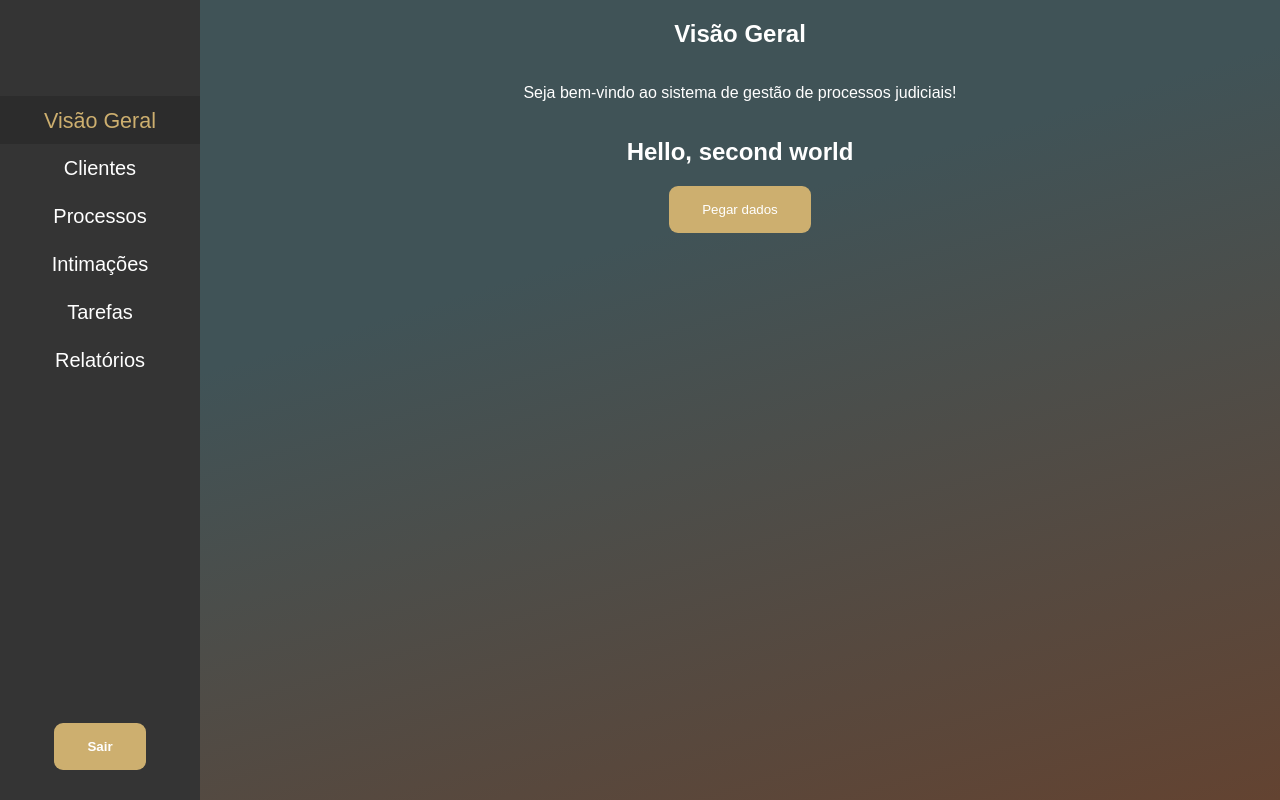
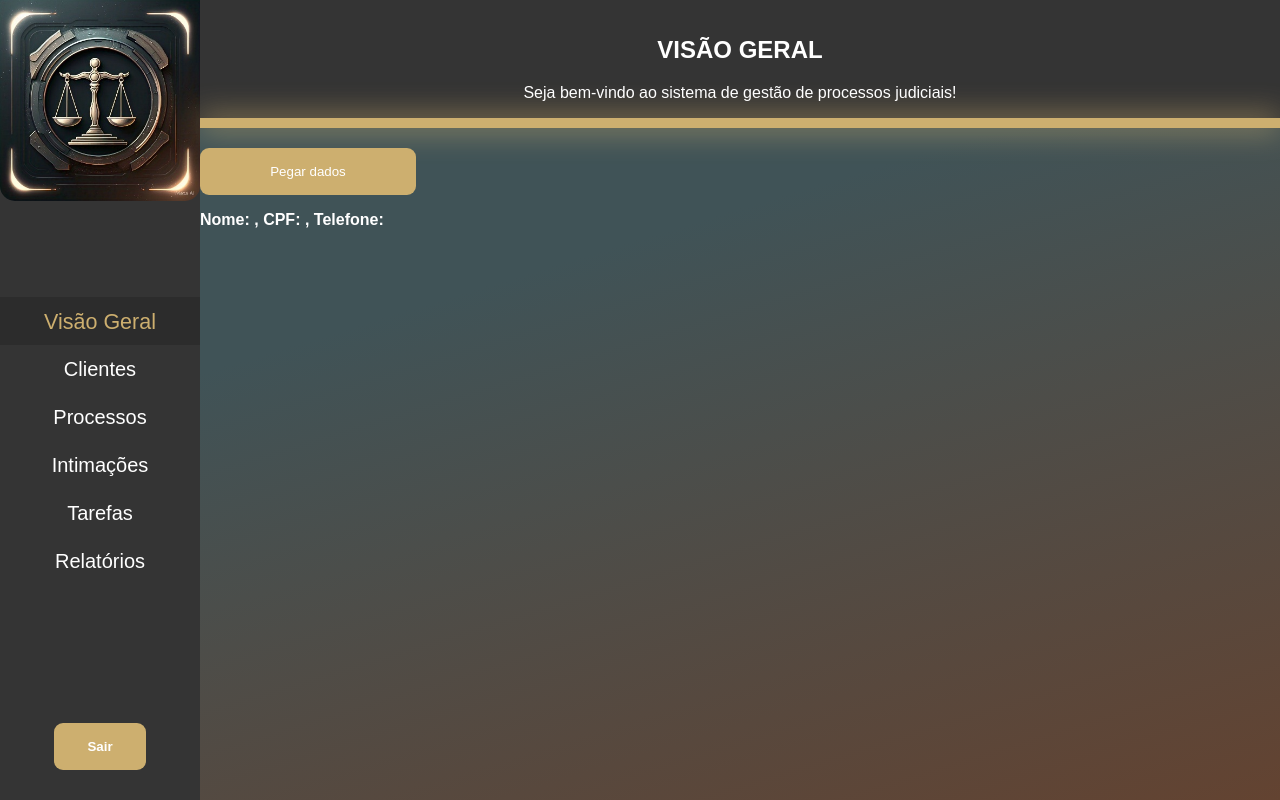
Before and after one commit to arthurdasilvaleal/Acompanhamento_Juridico, a React (Vite) app: page /main in a window 1280 px wide. Built offline with nearby package versions, Linux system fonts and the light colour scheme.

Commit message:
Feito várias modificações no main_content do /main

```diff
--- a/src/Containers/MainScreen/index.jsx
+++ b/src/Containers/MainScreen/index.jsx
@@ -1,4 +1,4 @@
-import { Container, Main_Menu, Main_Content, Main_button } from './style.jsx'
+import { Container, Main_Menu, Main_Content, Main_button, Process_Form, Main_Title } from './style.jsx'
 import { useState } from 'react'
 import { Link } from 'react-router-dom'
 import Logo from '../../Images/logo.png'
@@ -7,11 +7,16 @@ import axios from 'axios'
 export default function MainScreen() {
 
   const [Nome, set_Nome] = useState("")
+  const [CPF, set_CPF] = useState("")
+  const [Telefone, set_Telefone] = useState("")
 
   const searchData = async () => {
     try{
       const response = await axios.get("http://127.0.0.1:5000/clientes")
+      console.log(response.data)
       set_Nome(response.data[0].nm_Cliente)
+      set_CPF(response.data[0].cd_CPF)
+      set_Telefone(response.data[0].cd_Telefone)
     }
     catch (error) {console.error("Erro ao buscar dados:", error)}
   }
@@ -19,16 +24,64 @@ export default function MainScreen() {
   const [option, setOption] = useState("Visão Geral")
   const contentMap = {
     "Visão Geral": <>
-                    <p>Seja bem-vindo ao sistema de gestão de processos judiciais!</p>
-                    <h2>Hello, second world</h2>
                     <Main_button onClick={searchData}>Pegar dados</Main_button>
-                    <p>{Nome}</p>
+                    <p><strong>Nome: {Nome}, CPF: {CPF}, Telefone: {Telefone}</strong></p>
                   </>,
-    "Clientes": <p>Aqui estão os clientes cadastrados no sistema.</p>,
-    "Processos": <p>Gerencie seus processos judiciais com eficiência.</p>,
-    "Intimações": <p>Veja todas as intimações pendentes e arquivadas.</p>,
-    "Tarefas": <p>Organize suas tarefas e prazos importantes.</p>,
-    "Relatórios": <p>Visualize relatórios detalhados das suas atividades.</p>
+    "Clientes": <></>,
+    "Processos": <>
+                     <h1>Adicionar um processo</h1>
+                     <hr />
+                    <Process_Form action="submit" method="post">
+                      <div className="left-form">
+                        <div className="input-group">
+                          <label className="label" htmlFor="nm_Processo">Número do processo</label>
+                          <input autoComplete="off" name="nm_Processo" id="nm_Processo" className="input" type="text" required/>
+                        </div>
+                        <div className="input-group">
+                          <label className="label" htmlFor="nm_Autor">Nome do autor</label>
+                          <input autoComplete="off" name="nm_Autor" id="nm_Autor" className="input" type="text" required/>
+                        </div>
+                        <div className="input-group">
+                          <label className="label" htmlFor="nm_Reu">Nome do réu</label>
+                          <input autoComplete="off" name="nm_Reu" id="nm_Reu" className="input" type="text" required/>
+                        </div>
+                        <div className="input-group">
+                          <label className="label" htmlFor="nm_Cidade">Cidade</label>
+                          <input autoComplete="off" name="nm_Cidade" id="nm_Cidade" className="input" type="text" required/>
+                        </div>
+                        <div className="input-group">
+                          <label className="label" htmlFor="vl_Causa">Valor da Causa</label>
+                          <input autoComplete="off" name="vl_Causa" id="vl_Causa" className="input" type="number" required/>
+                        </div>
+                      </div>
+                      <div className="right-form">
+                        <div className="input-group">
+                          <label className="label" htmlFor="ds_Juizo">Descrição do juizado</label>
+                          <textarea autoComplete="off" name="ds_Juizo" id="ds_Juizo" className="input" type="text" required/>
+                        </div>
+                        <div className="input-group">
+                          <label className="label" htmlFor="ds_Acao">Descrição da ação</label>
+                          <textarea autoComplete="off" name="ds_Acao" id="ds_Acao" className="input" type="text" required/>
+                        </div>
+                      </div>
+                    </Process_Form>
+
+                    <hr />
+                  </>,
+    "Intimações": <></>,
+    "Tarefas": <></>,
+    "Relatórios": <></>
+  }
+
+  const SubTitleObject = {
+    SubTitles: [
+      <p key="Visão Geral">Seja bem-vindo ao sistema de gestão de processos judiciais!</p>,
+      <p key="Clientes">Aqui você pode visualizar e gerenciar todos os clientes cadastrados.</p>,
+      <p key="Processos">Adicione e gerencie processos de forma eficiente.</p>,
+      <p key="Intimações">Veja todas as intimações pendentes e arquivadas.</p>,
+      <p key="Tarefas">Organize suas tarefas e prazos importantes.</p>,
+      <p key="Relatórios">Visualize relatórios detalhados das suas atividades.</p>
+    ]
   }
 
   return (
@@ -46,7 +99,17 @@ export default function MainScreen() {
         <button id="bottone1"><Link to={'/'}><strong>Sair</strong></Link></button>
       </Main_Menu>
       <Main_Content>
-        <h1>{option}</h1>
+        <Main_Title>
+          <h1>{option}</h1>
+          {/* Adicionando o subtitulo dinamicamente */}
+          {SubTitleObject.SubTitles.map((item) => {
+            if (item.key === option) {
+              return item
+            }
+            return null
+          })}
+          <hr />
+        </Main_Title>
         {contentMap[option]}
       </Main_Content>
     </Container>
--- a/src/Containers/MainScreen/style.jsx
+++ b/src/Containers/MainScreen/style.jsx
@@ -22,7 +22,7 @@ export const Main_Menu = styled.aside`
         width: inherit;
         border-bottom-left-radius: 15px;
         border-bottom-right-radius: 15px;
-        @media (max-width: 1366px) {
+        @media (max-width: 1366px) and (max-height: 600px) {
          display: none;
         }
     }
@@ -83,16 +83,40 @@ export const Main_Menu = styled.aside`
 export const Main_Content = styled.section`
     display: flex;
     flex-direction: column;
-    align-items: center;
     height: 100vh;
     width: calc(100% - 200px); //retira a largura do menu do calculo da largura total
     background-color: #2C2C2C;
     background: linear-gradient(163deg, #405357 33%, #634331 100%);
     color: #fff;
+
+    h1{
+        text-align: center;
+        text-transform: uppercase;
+    }
+
+    hr{
+        margin: 16px 10px;
+    }
+`
+
+export const Main_Title = styled.header`
+    text-align: center;
+    padding: 1rem 0 0 0;
+    margin-bottom: 20px;
+    background-color: #343434;
+
+    hr{
+        margin: 0;
+        background-color: #CDAF6F;
+        border: none;
+        box-shadow: 0 0 30px #CDAF6F;
+        height: 10px;
+    }
 `
 
 export const Main_button = styled.button`
     color: #fff;
+    width: 20%;
     padding: 16px 33px;
     border-radius: 9px;
     background: #CDAF6F;
@@ -100,16 +124,87 @@ export const Main_button = styled.button`
     font-family: inherit;
     text-align: center;
     cursor: pointer;
-    transition: all 500ms;
+    transition: all 250ms;
 
     &:hover{
         box-shadow: 7px 5px 56px -2px #CDAF6F;
-        transition: all 500ms;
+        transition: all 250ms;
     }
 
     &:active{
         transform: scale(0.97);
         box-shadow: 7px 5px 56px -10px #CDAF6F;
-        transition: all 500ms;
+        transition: all 250ms;
     }
 `
+
+export const Process_Form = styled.form`
+    display: flex;
+    flex-direction: row;
+    justify-content: space-around;
+
+    .input-group{
+        display: flex;
+        align-items: center;
+        gap: 20px;
+        padding-bottom: 10px;
+        text-align: end;
+    }
+
+    .input {
+        height: 44px;
+        background-color: #00000039;
+        color: #fff;
+        border-radius: .5rem;
+        padding: 0 1rem;
+        border: 2px solid transparent;
+        font-size: 1rem;
+        transition: border-color .3s cubic-bezier(.25,.01,.25,1) 0s, color .3s cubic-bezier(.25,.01,.25,1) 0s,background .2s cubic-bezier(.25,.01,.25,1) 0s;
+    }
+
+    /* SÓ PRA REMOVER AS SETAS DO TYPE=NUMBER */
+    .input[type=number]::-webkit-inner-spin-button {
+    -webkit-appearance: none;
+    }
+    .input[type=number] {
+    -moz-appearance: textfield;
+    appearance: textfield;
+
+    }
+
+    .label {
+        font-size: .9rem;
+        font-weight: bold;
+        width: 150px;
+        color: #CDAF6F;
+        transition: color .3s cubic-bezier(.25,.01,.25,1) 0s;
+    }
+
+    .input:hover, .input:focus, .input-group:hover .input {
+        outline: none;
+        border-color: #fff;
+    }
+
+    .left-form{
+        display: flex;
+        flex-direction: column;
+        max-width: 410px;
+    }
+
+    .right-form{
+        display: flex;
+        flex-direction: column;
+        max-width: 410px;
+
+        .label{
+            text-align: end;
+            padding-bottom: 80px;
+        }
+
+        textarea{
+            padding: 1rem 1rem;
+            height: 70px;
+            resize: none;
+        }
+    }
+`
```
